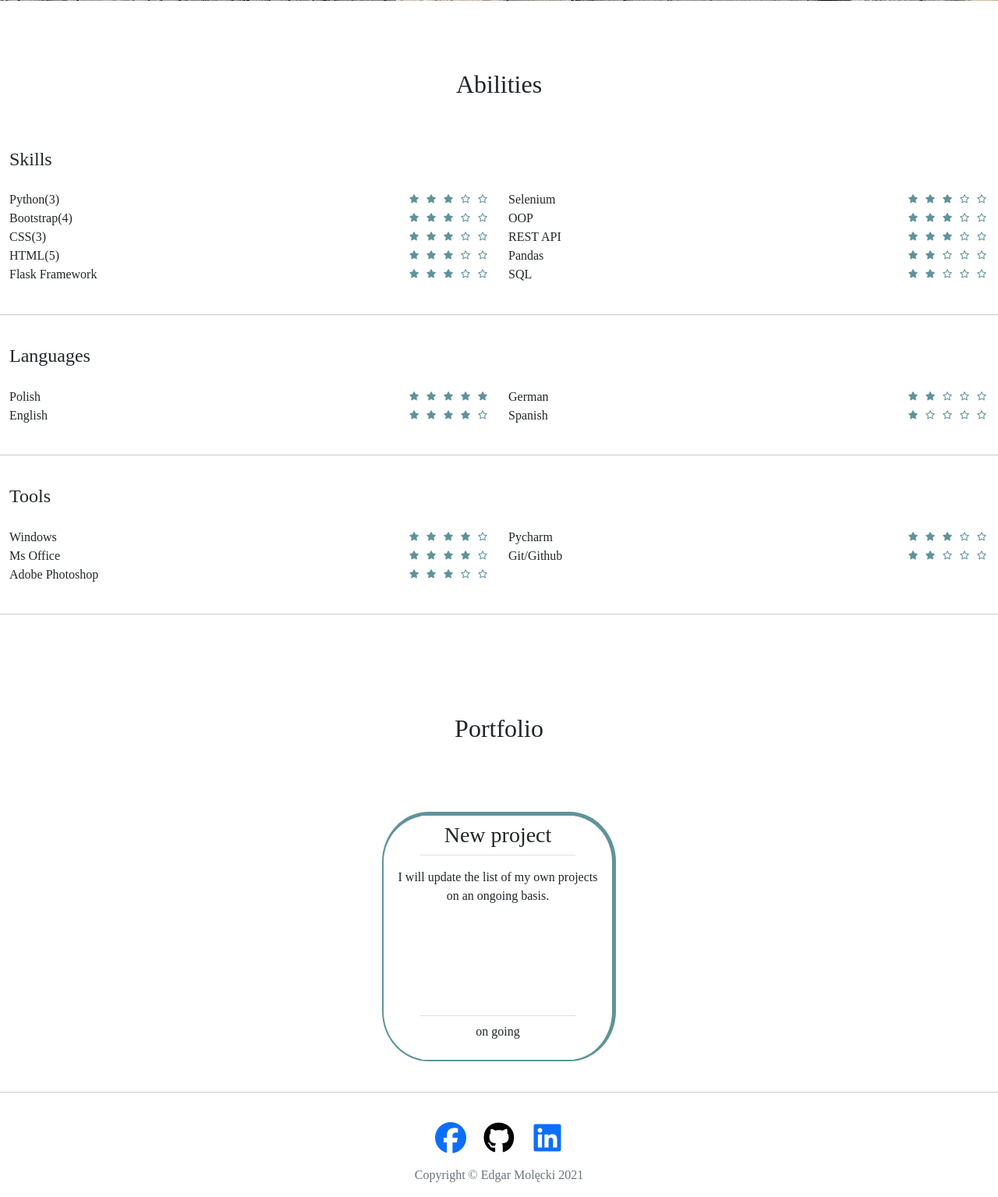
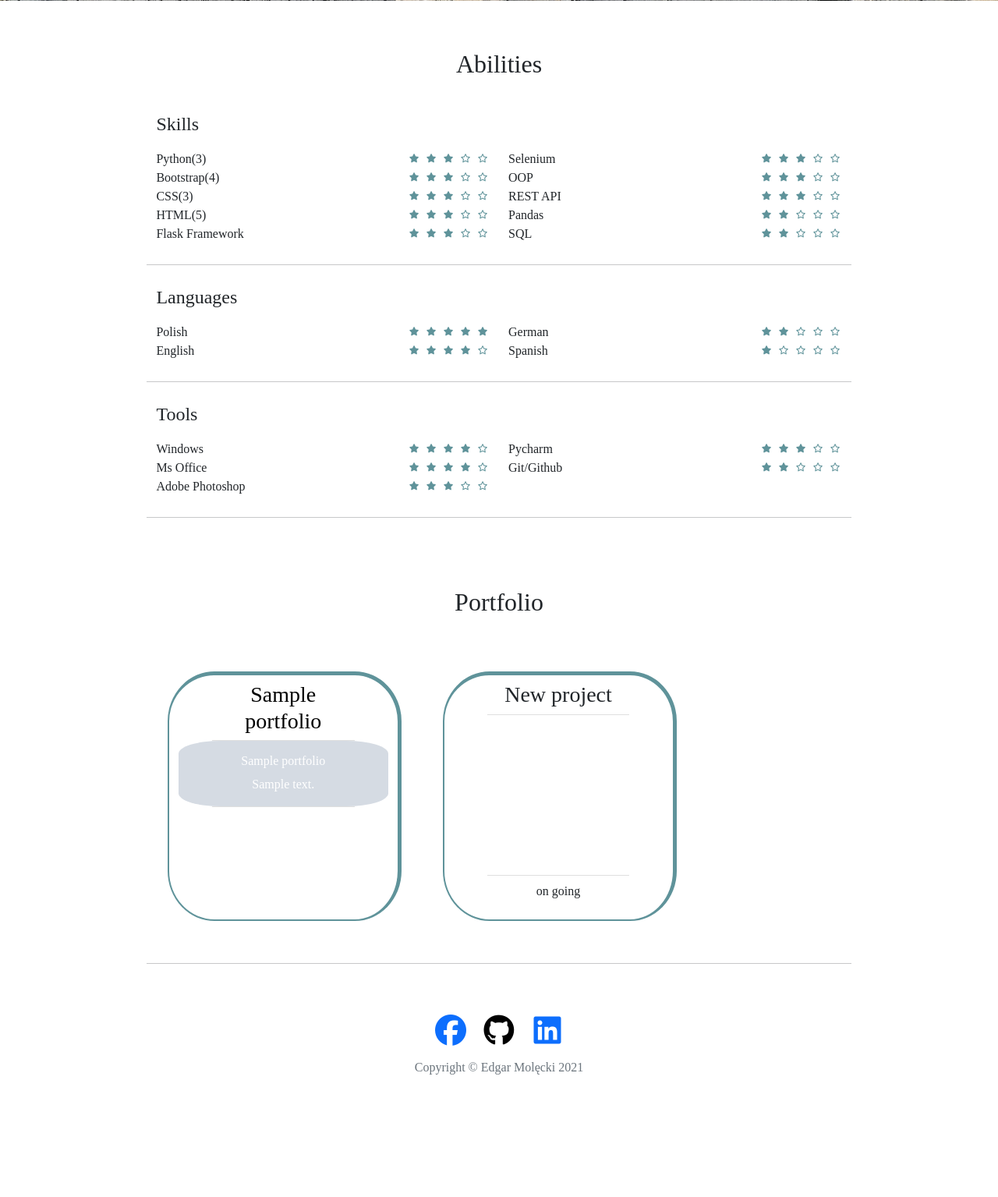
Before and after one commit to ragde0402/mypersonalsite, a Flask app: page /programming in a window 1280 px wide. Shown: the part 615-2150 px from the top of the page at 78% size. After the commit the page ends 1993 px from the top, so only its background shows below. Run offline with Flask 2, Linux system fonts and the light colour scheme; tables that the repository leaves empty hold one stand-in row (values such as "Sample post"); grey boxes marked "Sample" are stand-in pictures; some libraries are stand-ins or nearby versions; some web fonts are replaced.

Commit message:
new porfolio table in db, auto creating portfolio cards in /programming

```diff
--- a/main.py
+++ b/main.py
@@ -1,7 +1,7 @@
 from flask import Flask, render_template, redirect, url_for, flash, request
 from flask_bootstrap import Bootstrap
 from flask_login import UserMixin, login_user, LoginManager, login_required, current_user, logout_user
-from forms import CreatePostForm, LoginForm, ContactForm
+from forms import CreatePostForm, LoginForm, ContactForm, CreatePortfolio
 from flask_ckeditor import CKEditor
 from flask_sqlalchemy import SQLAlchemy
 from werkzeug.security import check_password_hash
@@ -33,11 +33,20 @@ db = SQLAlchemy(app)
 class BlogPost(db.Model):
     __tablename__ = "blog_posts"
     id = db.Column(db.Integer, primary_key=True)
-    author_id = db.Column(db.Integer, db.ForeignKey("users.id"))
     title = db.Column(db.String(250), unique=True, nullable=False)
     subtitle = db.Column(db.String(250), nullable=False)
     date = db.Column(db.String(250), nullable=False)
     body = db.Column(db.Text, nullable=False)
+    img_url = db.Column(db.String(250), nullable=False)
+
+
+class Portfolio(db.Model):
+    __tablename__ = "portfolio"
+    id = db.Column(db.Integer, primary_key=True)
+    project_name = db.Column(db.String(250), unique=True, nullable=False)
+    subtitle = db.Column(db.String(250), nullable=False)
+    url = db.Column(db.String(250), nullable=False)
+    description = db.Column(db.Text, nullable=False)
     img_url = db.Column(db.String(250), nullable=False)
 
 
@@ -48,6 +57,7 @@ class Users(UserMixin, db.Model):
     email = db.Column(db.String(250), unique=True, nullable=False)
     password = db.Column(db.String(250), nullable=False)
 
+db.create_all()
 
 @login_manager.user_loader
 def load_user(user_id):
@@ -71,7 +81,8 @@ def preprogramming():
 
 @app.route("/programming")
 def programming():
-    return render_template("programming.html", current_user=current_user)
+    portfolio = Portfolio.query.all()
+    return render_template("programming.html", current_user=current_user, list=portfolio)
 
 
 @app.route("/contact", methods=["GET", "POST"])
@@ -118,6 +129,30 @@ def login():
 @login_required
 def new_post():
     form = CreatePostForm()
+    return render_template("new_post.html", current_user=current_user, form=form)\
+
+
+@app.route("/new_portfolio", methods=["POST", "GET"])
+@login_required
+def new_portfolio():
+    form = CreatePortfolio()
+    if request.method == "POST":
+        if form.validate_on_submit():
+            name = form.project_name.data
+            subtitle = form.subtitle.data
+            img_url = form.img_url.data
+            project_url = form.project_url.data
+            description = form.description.data.replace("<p>", "").replace("</p", "")
+            new_portfolio_project = Portfolio(
+                project_name=name,
+                subtitle=subtitle,
+                img_url=img_url,
+                url=project_url,
+                description=description,
+            )
+            db.session.add(new_portfolio_project)
+            db.session.commit()
+        return redirect(url_for("programming"))
     return render_template("new_post.html", current_user=current_user, form=form)
 
 
--- a/static/styles.css
+++ b/static/styles.css
@@ -1,3 +1,7 @@
+a {
+color: "black";
+}
+
 .ability {
 padding-left: 4%;
 }
@@ -17,7 +21,7 @@ background-position: center;
 }
 
 .arow {
-padding: 0% auto 3%;
+padding: 0% 15% 3%;
 }
 
 body {
@@ -34,6 +38,11 @@ background-color: white;
 border-color: #5F939A;
 border-width: 5px 5px 2px 2px;
 height: 20rem;
+}
+
+.card-body {
+border-radius: 20%;
+color: white;
 }
 
 .card:hover {
@@ -159,6 +168,17 @@ background-image: url("img/male-2026518_1280.jpg");
 background-position: center;
 }
 
+.project-card {
+color: "black";
+text-decoration: none;
+margin: 3%;
+}
+
+.project-text {
+color: black;
+text-decoration: none;
+}
+
 .social-cont {
 background-color: #EAC8AF;
 }
--- a/templates/programming.html
+++ b/templates/programming.html
@@ -244,8 +244,24 @@
         <div class="col-lg-12">
             <h2 class="header">Portfolio</h2>
         </div>
+        <div class="row">
+        {% for project in list: %}
+        <div class="card col-lg-4 project-card">
+            <a href={{project.url}} class="project-text">
+                <h3 class="card-header card-edge">{{project.project_name}}</h3>
+                <div class="card-body" style="background-image:url({{project.img_url}})">
+                    <h6>{{project.subtitle}}</h6>
+                    {{project.description}}
+                </div>
+                <div class="card-footer card-edge">
+                    <p></p>
+                </div>
+            </a>
+        </div>
 
-        <div class="card col-lg-4 col-md-6 container">
+        {% endfor %}
+
+        <div class="card col-lg-4 project-card">
             <h3 class="card-header card-edge">New project</h3>
             <div class="card-body">
                 <p>I will update the list of my own projects on an ongoing basis.</p>
@@ -254,6 +270,7 @@
                 <p>on going</p>
             </div>
         </div>
+            </div>
 
         <hr class="abilities-divider">
 	</div>
```
Also changed, not shown: forms.py (+8 -0 lines), private-blog.sqlite3.
